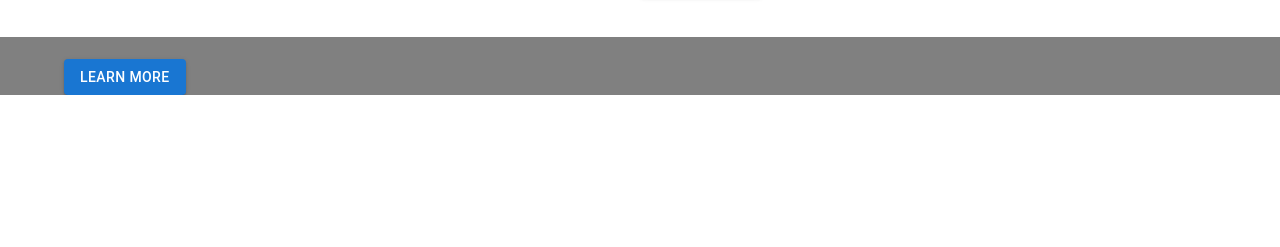
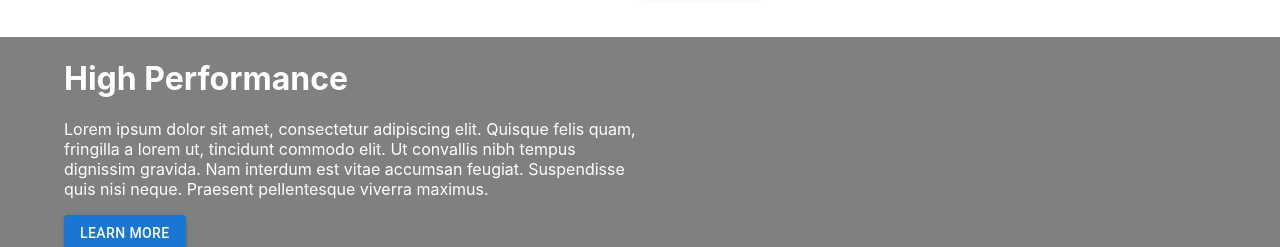
Before and after one commit to myin1/React-Projects-PC-Building, a React (Create React App) app in the folder pc-build/: page / in a window 1280 px wide. Shown: the part 1097-1344 px from the top of the page. Before the commit the page ends 1192 px from the top, so only its background shows below. Built offline with nearby package versions, Linux system fonts and the light colour scheme.

Commit message:
changed prop title and description to lower case

```diff
--- a/pc-build/src/App.js
+++ b/pc-build/src/App.js
@@ -1,11 +1,13 @@
 import "./App.css";
 import { Route, Routes } from "react-router-dom";
 import Home from "./pages/Home";
+import Prebuilt from "./pages/Prebuilt";
 
 function App() {
   return (
     <Routes>
       <Route path="/" element={<Home />} />
+      <Route path="/Pre-Built" element={<Prebuilt />} />
     </Routes>
   );
 }
--- a/pc-build/src/components/content/SplitScreenRTL.jsx
+++ b/pc-build/src/components/content/SplitScreenRTL.jsx
@@ -7,8 +7,8 @@ export default function SplitScrenRTL(props) {
     <Container>
       <Grid container mt={5}>
         <Grid item xs={12} lg={6} sx={{ color: "white" }}>
-          <h1>{props.Title}</h1>
-          <p>{props.Description}</p>
+          <h1>{props.title}</h1>
+          <p>{props.description}</p>
           <Button variant="contained">Learn More</Button>
         </Grid>
         <Grid
--- /dev/null
+++ b/pc-build/src/pages/Prebuilt.jsx
@@ -0,0 +1,12 @@
+import Navbar from "../components/Navbar";
+import HeaderBanner from "../components/content/HeaderBanner";
+
+import Avalanche from "../assets/images/Avalanche_Hardline_Liquid_Cooled_Gaming_PC.png";
+
+export default function PreBuilt() {
+  return (
+    <div>
+      <HeaderBanner background={Avalanche} />
+    </div>
+  );
+}
```
